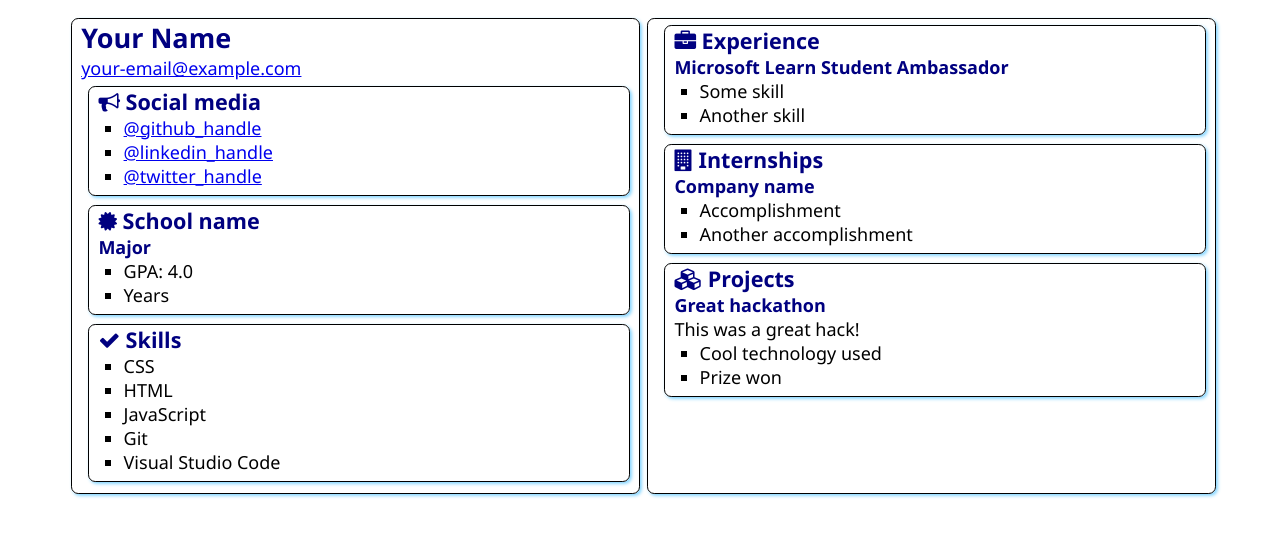
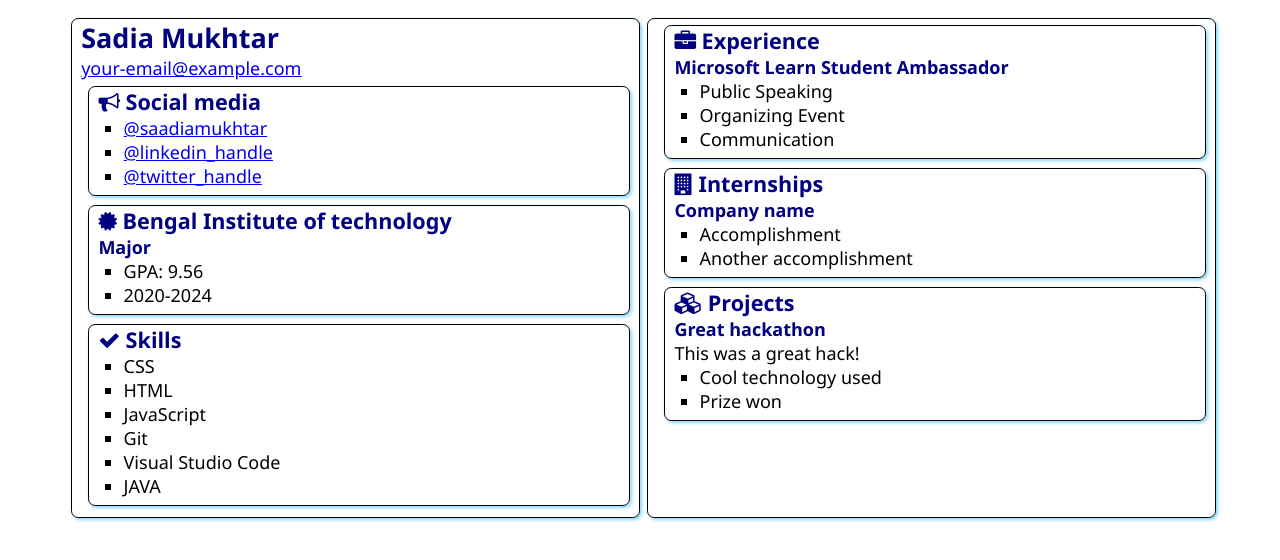
Before and after one commit to saadiamukhtar/SATechnicalOnboarding, a plain HTML site: page src/index.html in a window 1280 px wide. Drawn offline with Linux system fonts and the light colour scheme.

Commit message:
Modified the html file

```diff
--- a/src/index.html
+++ b/src/index.html
@@ -12,8 +12,8 @@
 <body>
     <main>
         <article class="box">
-            <h1>Your Name</h1>
-            <div><a href="mailto:your.email@example.com">your-email@example.com</a></div>
+            <h1>Sadia Mukhtar</h1>
+            <div><a href="sadiamukhtar445@gmail.com">your-email@example.com</a></div>
 
             <section class="box">
                 <h2>
@@ -21,9 +21,9 @@
                     Social media
                 </h2>
                 <ul>
-                    <li><a href="https://github.com/<handle>">@github_handle</a></li>
-                    <li><a href="https://linkedin.com/in/<handle>">@linkedin_handle</a></li>
-                    <li><a href="https://twitter.com/<handle>">@twitter_handle</a></li>
+                    <li><a href="https://github.com/<handle>">@saadiamukhtar</a></li>
+                    <li><a href="https://www.linkedin.com/in/sadia-mukhtar-266421213">@linkedin_handle</a></li>
+                    <li><a href="https://twitter.com/SadiaMu58192297?t=MMBViuV7dMEOG2olxU2psw&s=09">@twitter_handle</a></li>
                 </ul>
             </section>
 
@@ -31,12 +31,12 @@
                 <div class="education">
                     <h2>
                         <i class="fa fa-certificate" aria-hidden="true"></i>
-                        School name
+                        Bengal Institute of technology
                     </h2>
                     <h3>Major</h3>
                     <ul>
-                        <li>GPA: 4.0</li>
-                        <li>Years</li>
+                        <li>GPA: 9.56</li>
+                        <li>2020-2024</li>
                     </ul>
                 </div>
             </section>
@@ -52,6 +52,7 @@
                     <li>JavaScript</li>
                     <li>Git</li>
                     <li>Visual Studio Code</li>
+                    <li>JAVA</li>
                 </ul>
             </section>
         </article>
@@ -63,8 +64,10 @@
                 </h2>
                 <h3>Microsoft Learn Student Ambassador</h3>
                 <ul>
-                    <li>Some skill</li>
-                    <li>Another skill</li>
+                    <li>Public Speaking</li>
+                    <li>Organizing Event</li>
+                    <li>Communication</li>
+
                 </ul>
             </section>
             <section class="box">
```
